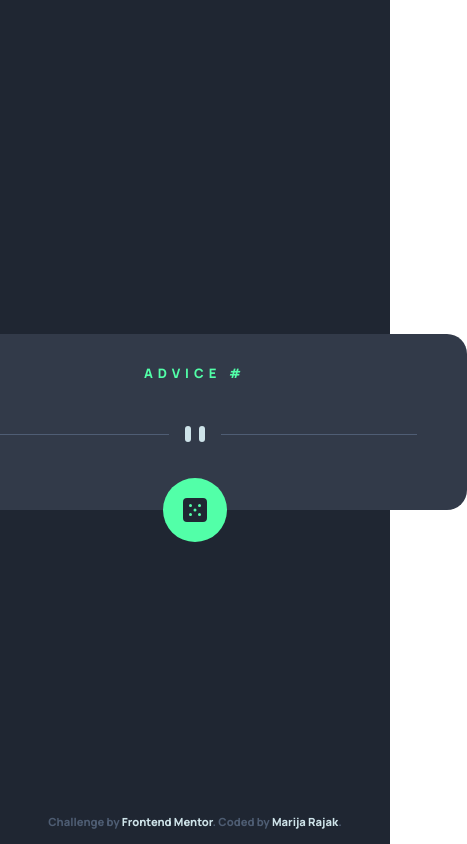
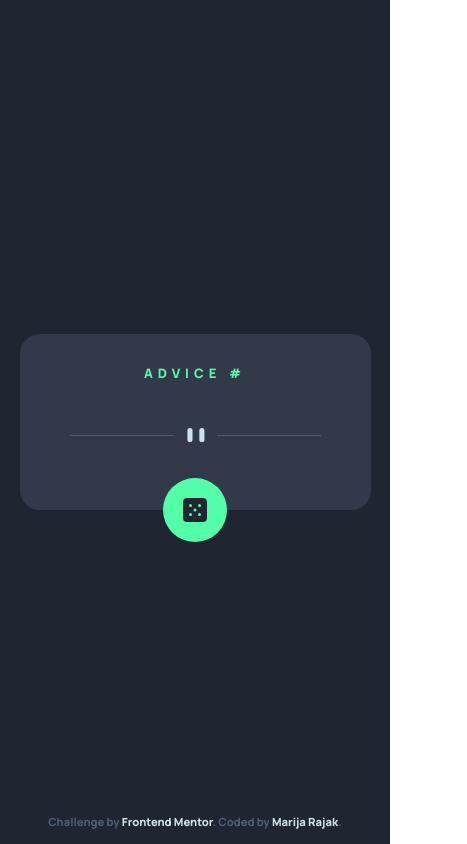
Before and after one commit to marija-rajak/advice-generator-app, a plain HTML site: page index.html in a window 390 px wide. Shown: the whole page, 467 px wide, since content can reach past the window. Drawn offline with Linux system fonts and the light colour scheme; no server answers.

Commit message:
Completed for submitting challenge

```diff
--- a/index.html
+++ b/index.html
@@ -11,7 +11,7 @@
 
 		<title>Frontend Mentor | Advice generator app</title>
 
-		<script src="main.js" defer></script>
+
 
 	<body>
 
@@ -32,5 +32,5 @@
 			Coded by <a href="https://www.frontendmentor.io/profile/marija-rajak">Marija Rajak</a>.
 		</footer>
 	</body>
-
+	<script src="main.js" defer></script>
 </html>
--- a/main.js
+++ b/main.js
@@ -6,7 +6,7 @@ const dice = document.getElementById('dice');
 var adviceSiteURL = 'https://api.adviceslip.com/advice';
 
 //set media query to respond to screen size changes
-const mediaQuery = window.matchMedia('(max-width: 375px)');
+const mediaQuery = window.matchMedia('(max-width: 600px)');
 
 
 mediaQuery.addEventListener('change', setDivider);
--- a/myStyle.css
+++ b/myStyle.css
@@ -91,7 +91,17 @@ footer a {
 
 @media screen and (max-width: 375px) {
 	#wrapper {
-		width: 300px;
+		width: 335px;
 		padding: 30px 20px 60px;
 	}
 }
+
+@media screen and (max-width: 600px) {
+	#wrapper {
+		max-width: 90%;
+	}
+
+	#separator {
+		max-width: 100%;
+	}
+}
```
Also changed, not shown: screenshots/advice-gen-desktop.png (added), screenshots/advice-gen-mobile.png (added), 1 other file.
